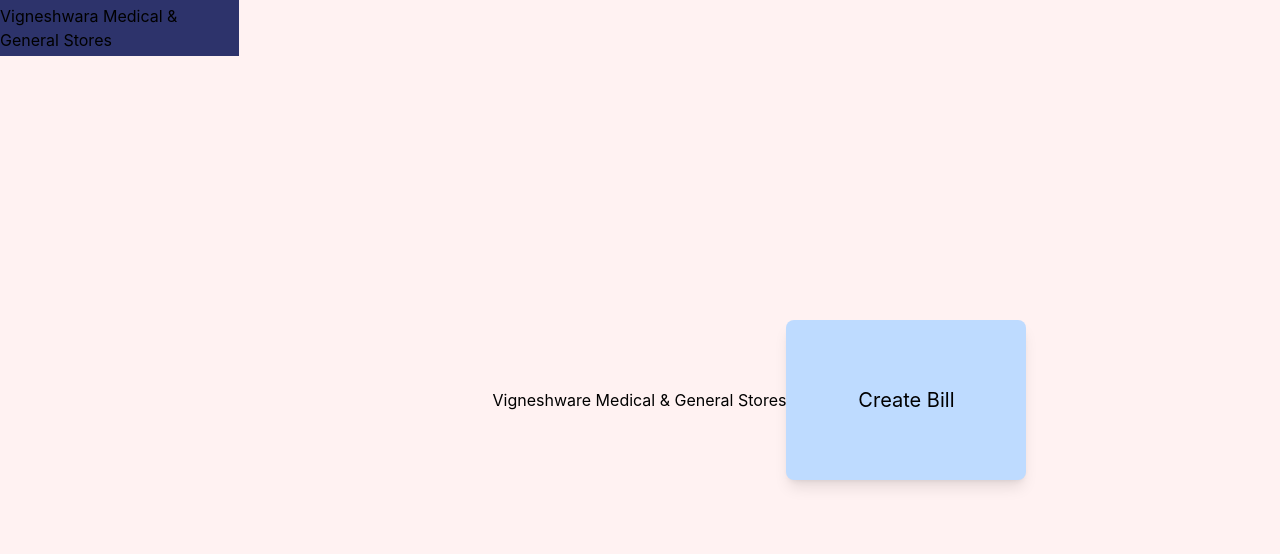
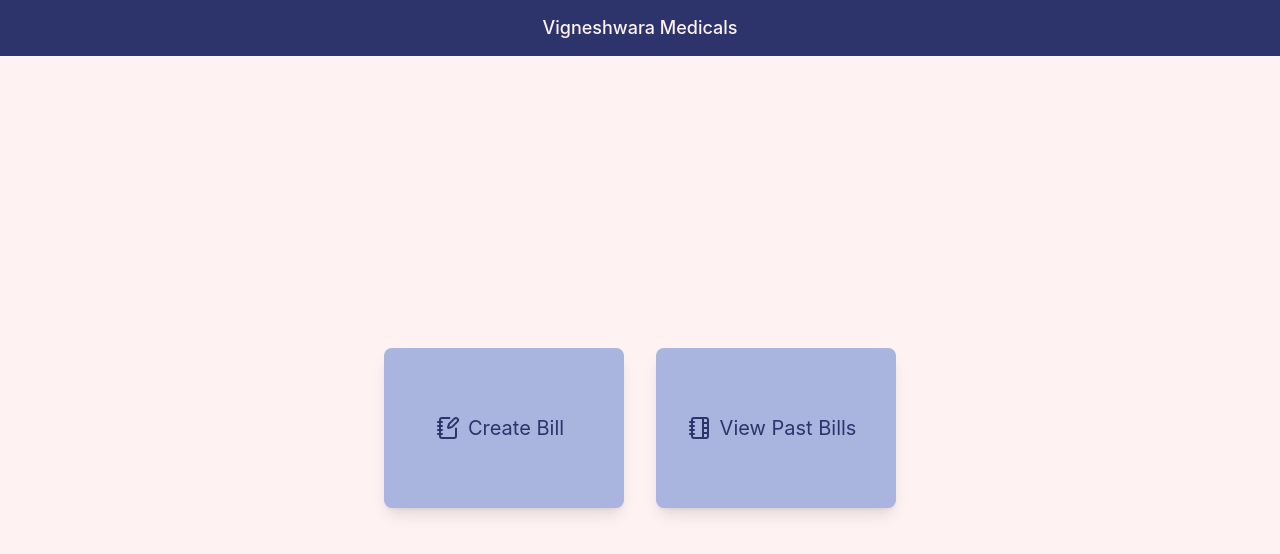
Before and after one commit to Prashanith/vig-med, a React (Vite) app: page /home in a window 1280 px wide. Shown: the top 554 px of the page. Built offline with nearby package versions, Linux system fonts and the light colour scheme; what @react-pdf/renderer would draw is missing.

Commit message:
home_view

```diff
--- a/package.json
+++ b/package.json
@@ -13,6 +13,7 @@
     "@hookform/resolvers": "^4.1.2",
     "@react-pdf/renderer": "^4.2.2",
     "@tailwindcss/vite": "^4.0.9",
+    "lucide-react": "^0.479.0",
     "react": "^18.2.0",
     "react-dom": "^18.2.0",
     "react-hook-form": "^7.54.2",
--- a/src/components/scaffold/AppScaffold.tsx
+++ b/src/components/scaffold/AppScaffold.tsx
@@ -2,9 +2,9 @@
 
 function AppScaffold() {
   return (
-    <div className='w-full h-screen flex justify-start items-start'>
-      <nav className='h-14 flex justify-center items-center bg-primary'>
-        Vigneshwara Medical & General Stores
+    <div className='w-full h-screen flex flex-col justify-start items-start'>
+      <nav className='h-[60px] w-full flex justify-center items-center bg-primary text-secondary-text'>
+        <h2 className="text-lg font-medium">Vigneshwara Medicals</h2>
       </nav>
       <Outlet />
     </div>
--- a/src/features/home/Home.tsx
+++ b/src/features/home/Home.tsx
@@ -1,5 +1,6 @@
 import { useNavigate } from "react-router-dom";
 import ActionCard from "./components/ActionCard";
+import { LucideNotebookPen, LucideNotebookTabs } from "lucide-react";
 
 function Home() {
   const nav = useNavigate();
@@ -9,15 +10,20 @@
   }
 
   return (
-    <div className='w-full h-screen flex justify-center items-center'>
-      <nav>
-        Vigneshware Medical & General Stores
-      </nav>
+    <div className='w-full h-screen flex justify-center items-center gap-8'>
       <ActionCard
         id='billGeneration'
         title='Create Bill'
         desc=''
         onClick={() => navigateToBillGeneration()}
+        icon={<LucideNotebookPen />}
+      />
+      <ActionCard
+        id='billGeneration'
+        title='View Past Bills'
+        desc=''
+        onClick={() => navigateToBillGeneration()}
+        icon={<LucideNotebookTabs />}
       />
     </div>
   );
--- a/src/features/home/components/ActionCard.tsx
+++ b/src/features/home/components/ActionCard.tsx
@@ -1,13 +1,21 @@
+import { ReactNode } from "react";
+
 interface IActionCard {
   id: string;
   title: string;
   desc: string;
+  icon?: ReactNode;
   onClick: () => void;
 }
 
-function ActionCard({ id, title, desc, onClick }: IActionCard) {
+function ActionCard({ id, title, desc, icon, onClick }: IActionCard) {
   return (
-    <div className="w-60 h-40 bg-blue-200 flex justify-center items-center rounded-lg shadow-lg text-xl" id={id} onClick={() => onClick()}>
+    <div
+      className='w-60 h-40 bg-secondary text-primary flex justify-center items-center rounded-lg shadow-lg text-xl gap-x-2'
+      id={id}
+      onClick={() => onClick()}
+    >
+      {icon && icon}
       <h2>{title}</h2>
       <p>{desc}</p>
     </div>
```
Also changed, not shown: 1 other file (tests, documents, lock files or other folders).
